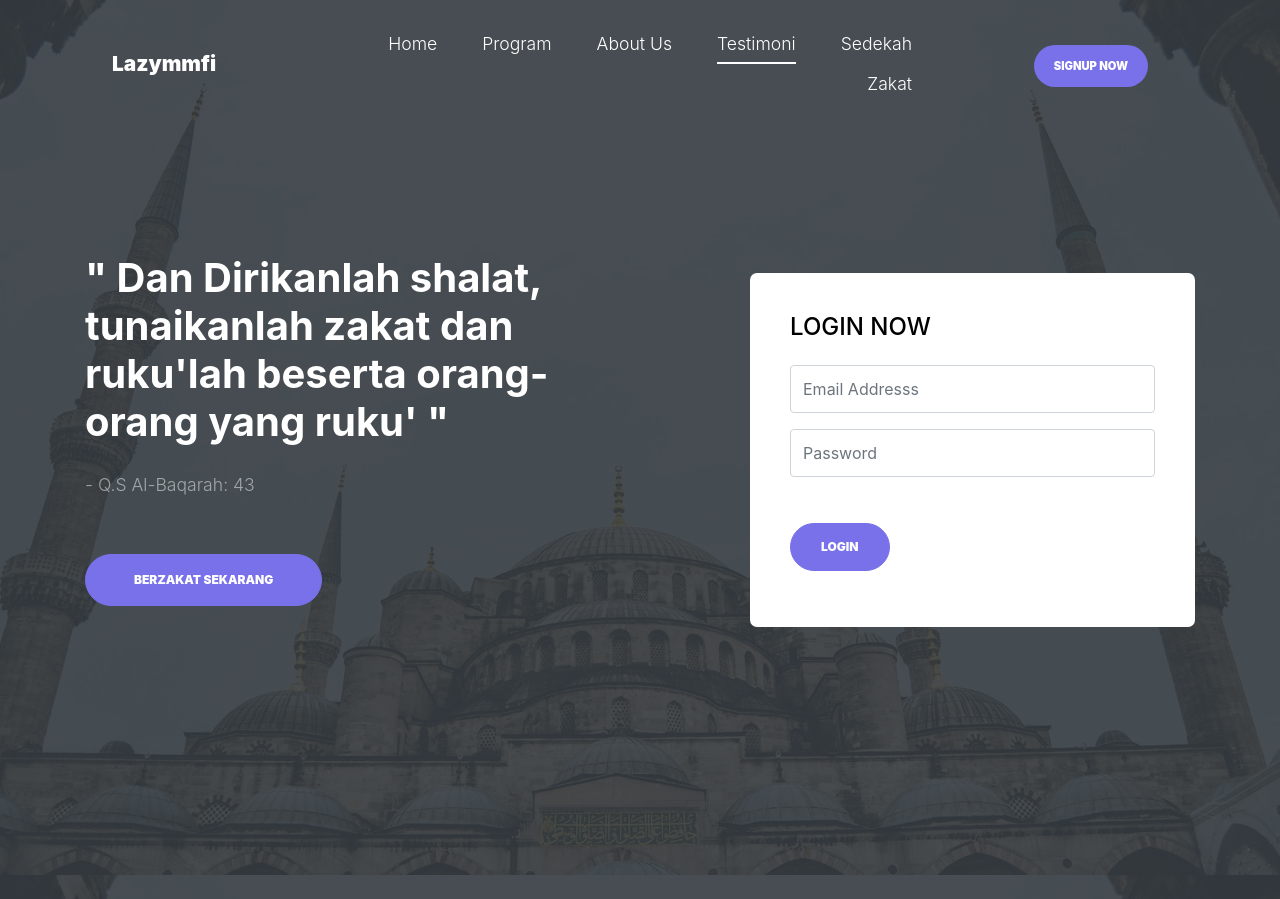
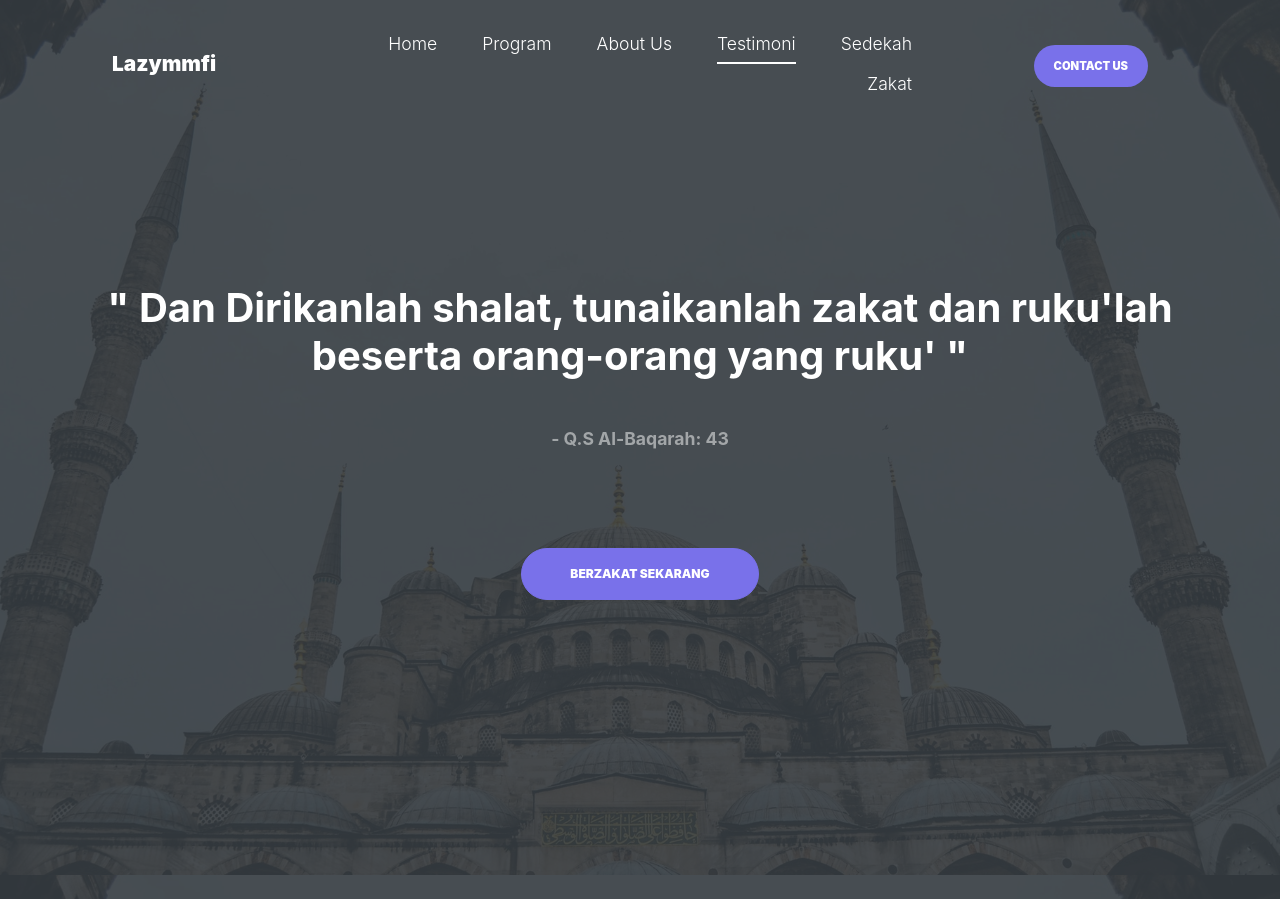
Before and after one commit to LukmanNH/Lazymmfi, a PHP site: page / in a window 1280 px wide. Shown: the top 899 px of the page. Run offline with PHP 8.4, Linux system fonts and the light colour scheme; some web fonts are replaced.

Commit message:
melink kan button dan menghilangkan LOGIN

```diff
--- a/index.php
+++ b/index.php
@@ -53,8 +53,8 @@
                 <li><a href="#courses-section" class="nav-link">Program</a></li>
                 <li><a href="#programs-section" class="nav-link">About Us</a></li>
                 <li><a href="#teachers-section" class="nav-link">Testimoni</a></li>
-                <li><a href="#" class="nav-link">Sedekah</a></li>
-                <li><a href="#" class="nav-link">Zakat</a></li>
+                <li><a href="./user/form_zakat.php" class="nav-link">Sedekah</a></li>
+                <li><a href="./user/form_zakat.php" class="nav-link">Zakat</a></li>
               </ul>
             </nav>
           </div>
@@ -62,7 +62,7 @@
           <div class="ml-auto w-25">
             <nav class="site-navigation position-relative text-right" role="navigation">
               <ul class="site-menu main-menu site-menu-dark js-clone-nav mr-auto d-none d-lg-block m-0 p-0">
-                <li class="cta"><a href="#contact-section" class="nav-link"><span>SIGNUP NOW</span></a></li>
+                <li class="cta"><a href="#contact-section" class="nav-link"><span>CONTACT US</span></a></li>
               </ul>
             </nav>
             <a href="#" class="d-inline-block d-lg-none site-menu-toggle js-menu-toggle text-black float-right"><span class="icon-menu h3"></span></a>
@@ -76,34 +76,21 @@
 
       <div class="slide-1" style="background-image: url('images/hero_1.jpg');" data-stellar-background-ratio="0.5">
         <div class="container">
-          <div class="row align-items-center">
+          <div class="row align-items-center" style="text-align:center">
             <div class="col-12">
-              <div class="row align-items-center">
-                <div class="col-lg-6 mb-4">
-                  <h1  data-aos="fade-up" data-aos-delay="100">" Dan Dirikanlah shalat, tunaikanlah zakat dan ruku'lah beserta orang-orang yang ruku' "</h1>
-                  <p class="mb-4"  data-aos="fade-up" data-aos-delay="200">- Q.S Al-Baqarah: 43</p>
+
+            <div class="row align-items-center" style="text-align:center">
+                  <h1  data-aos="fade-up" data-aos-delay="100">" Dan Dirikanlah shalat, tunaikanlah zakat dan ruku'lah beserta orang-orang yang ruku' "
                   <br>
-                  <p data-aos="fade-up" data-aos-delay="300"><a href="#" class="btn btn-primary py-3 px-5 btn-pill">Berzakat Sekarang</a></p>
+                  <br>
+                  <p data-aos="fade-up" data-aos-delay="200">- Q.S Al-Baqarah: 43</p>
+                  </h1>
 
-                </div>
+              </div>
 
-                <div class="col-lg-5 ml-auto" data-aos="fade-up" data-aos-delay="500">
-                  <form action="" method="post" class="form-box">
-                    <h3 class="h4 text-black mb-4">LOGIN NOW</h3>
-                    <div class="form-group">
-                      <input type="text" class="form-control" placeholder="Email Addresss">
-                    </div>
-                    <div class="form-group">
-                      <input type="password" class="form-control" placeholder="Password">
-                    </div>
-                    <br>
-                    <div class="form-group">
-                      <input type="submit" class="btn btn-primary btn-pill" value="LOGIN">
-                    </div>
-                  </form>
-
-                </div>
-              </div>
+              <br>
+              <br>
+              <p data-aos="fade-up" data-aos-delay="300"><a href="./user/form_zakat.php" class="btn btn-primary py-3 px-5 btn-pill">Berzakat Sekarang</a></p>
             </div>
           </div>
         </div>
```
